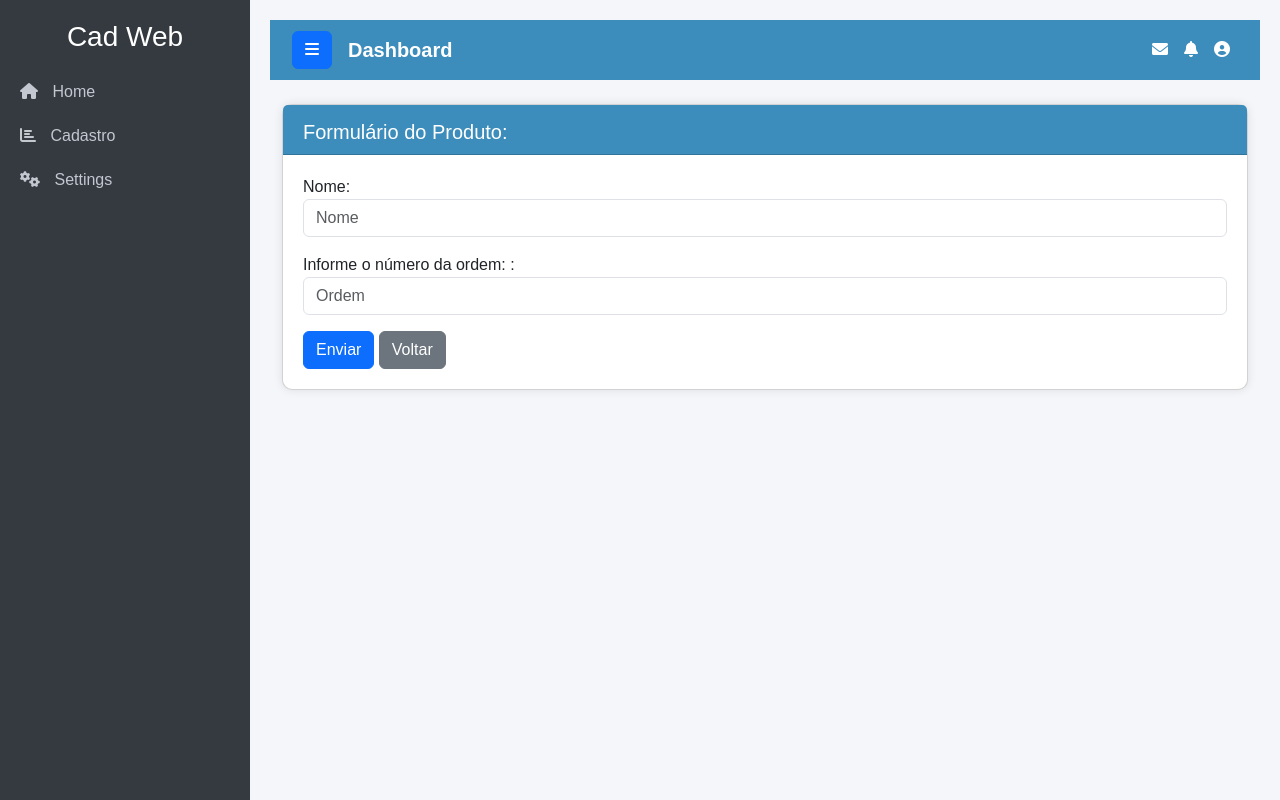
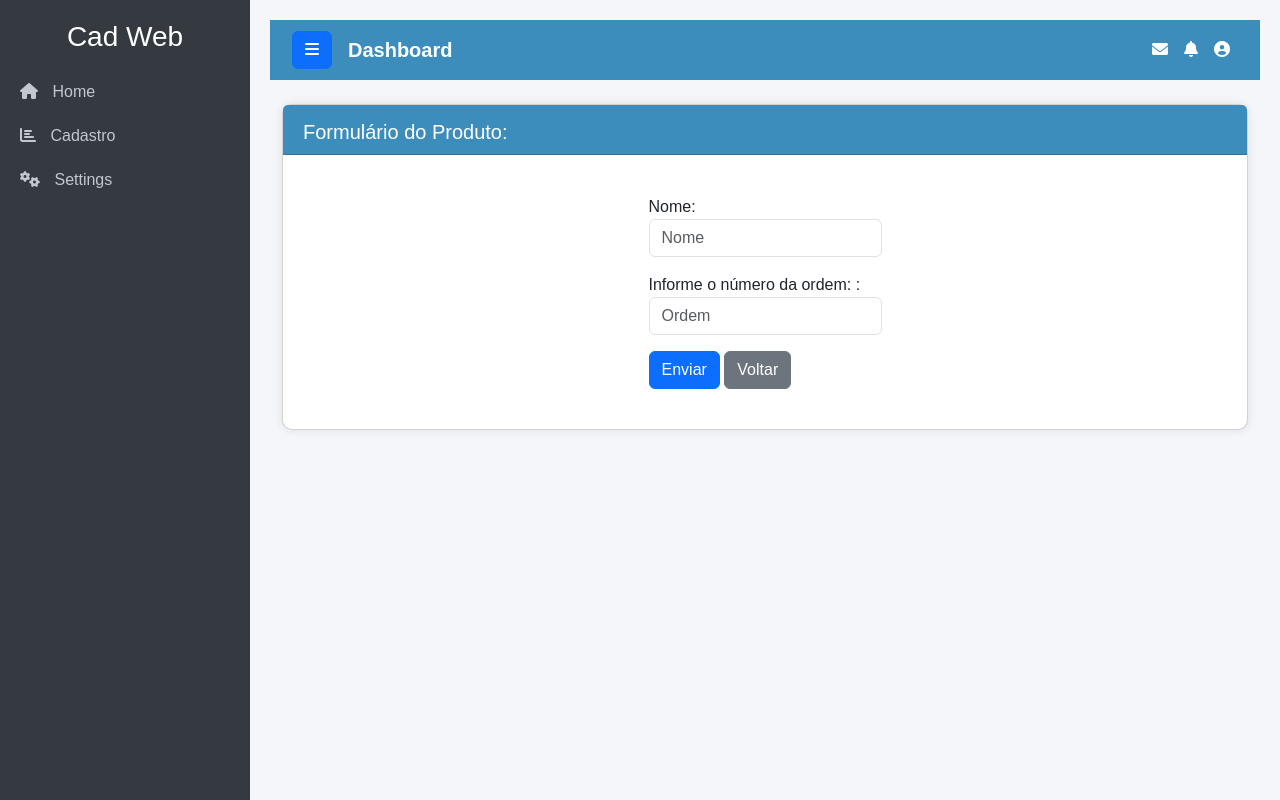
Before and after one commit to s4mpa10/cadweb, a Django app: page /categoria/formulario in a window 1280 px wide. Run offline with Django 4.2, Linux system fonts and the light colour scheme; some libraries are stand-ins or nearby versions.

Commit message:
alterando o type do botão voltar

```diff
--- a/home/forms.py
+++ b/home/forms.py
@@ -21,8 +21,8 @@ class CategoriaForm(forms.ModelForm):
           if len(nome) < 3:
                raise forms.ValidationError("O nome deve ter pelo menos 3 caracteres.")
 
-          if Categoria.objects.filter(nome=nome).exists():
-               raise forms.ValidationError("Já existe uma categoria com esse mesmo nome.")
+          # if Categoria.objects.filter(nome=nome).exists():
+          #      raise forms.ValidationError("Já existe uma categoria com esse mesmo nome.")
 
           return nome
 
--- a/static/css/style.css
+++ b/static/css/style.css
@@ -115,3 +115,11 @@ h5{
     margin-bottom: 10.5rem; /* Ajuste o valor conforme necessário */
     padding: 5px;
 }
+
+.forms_style{
+    display: flex;
+    flex-direction: column;
+    align-items: center;
+    padding: 20px;
+    gap:20px
+}
--- a/templates/categoria/formulario.html
+++ b/templates/categoria/formulario.html
@@ -4,20 +4,23 @@
 
 {% block conteudo %}
 
+    <div class="forms_style">
         <form method = "post">
             {% csrf_token %}
 
-        <!-- {% if form.errors > 1 %}
+            {% comment %} {% if form.errors > 1 %}
             <ul>
                 {% for field, errors in form.errors.items %}
                     <li>{{ field }}: {{ errors }}</li>
                 {% endfor %}
             </ul>
-        {% endif %} -->
+            {% endif %}  {% endcomment %}
 
             {{ form.as_p }}
             <button type="submit" class="btn btn-primary">Enviar</button>
-        <button type="submit" class="btn btn-secondary" onclick="location.href='{% url 'lista' %}'">Voltar</button>
+            <button type="button" class="btn btn-secondary" onclick="location.href='{% url 'lista' %}'">Voltar</button>
         </form>
 
+    </div>
+
 {% endblock %}
```
Lines whose indentation alone changed are shown as unchanged.
